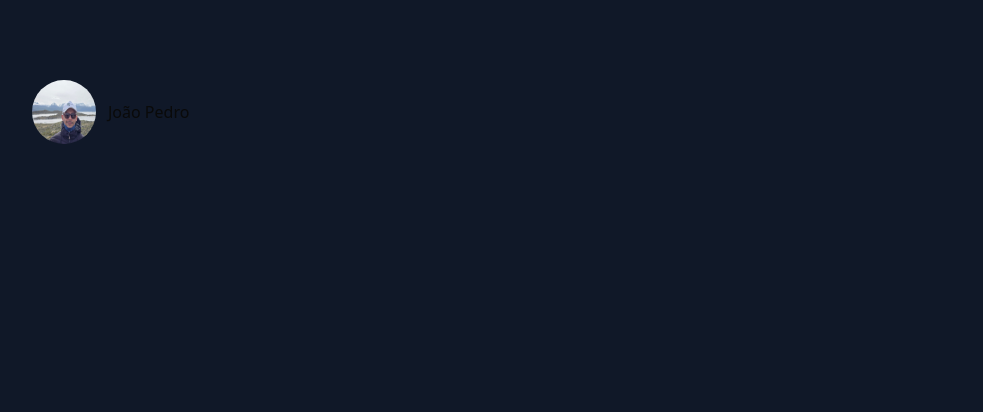
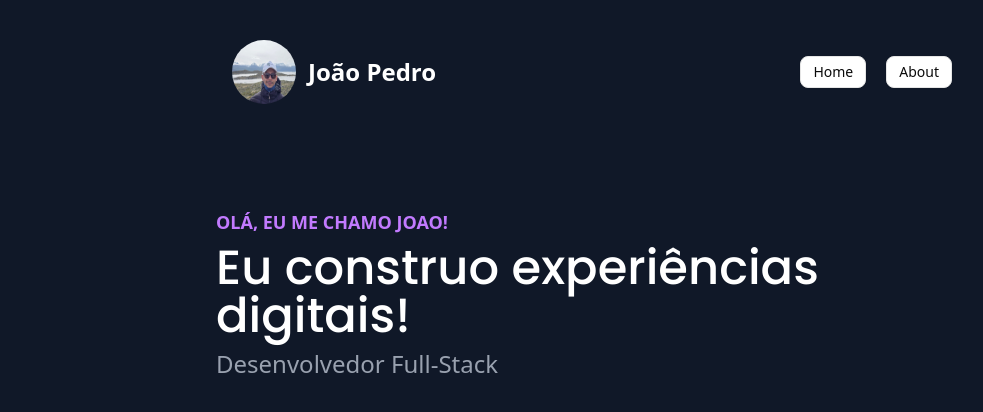
Before and after one commit to JoaoFPedro/profile-dev, a Next.js app: page / in a window 1280 px wide. Shown: the top 412 px of the page, without its empty margins (48-1031 px from the left). Built offline with nearby package versions, Linux system fonts and the light colour scheme.

Commit message:
feat: profile-description component

```diff
--- a/app/_components/header.tsx
+++ b/app/_components/header.tsx
@@ -1,15 +1,19 @@
+import NavigationMenu from "./navigation-menu";
 import { Avatar, AvatarFallback, AvatarImage } from "./ui/avatar";
 
 const Header = () => {
   return (
-    <div className="flex items-center justify-between p-20 text-center">
+    <div className="flex items-center justify-between p-10 text-center">
       <div className="flex items-center gap-3">
         <Avatar className="h-16 w-16">
           <AvatarImage src="/perfil.jpg" alt="@shadcn" />
           <AvatarFallback>CN</AvatarFallback>
         </Avatar>
-        <h1>João Pedro</h1>
+        <h1 className="text-2xl font-bold text-white">João Pedro</h1>
       </div>
+      <div className="flex-grow" />
+
+      <NavigationMenu />
     </div>
   );
 };
--- /dev/null
+++ b/app/_components/profile-description.tsx
@@ -0,0 +1,23 @@
+import { Poppins } from "next/font/google";
+
+const poppins = Poppins({
+  subsets: ["latin"],
+  weight: ["500"],
+});
+const ProfileDescription = () => {
+  return (
+    <div className="flex flex-col justify-center bg-gray-900 p-6 text-white">
+      <h1 className="text-lg font-semibold text-purple-400 uppercase">
+        Olá, eu me chamo Joao!
+      </h1>
+      <h1 className={`${poppins.className} mt-2 text-5xl font-bold`}>
+        Eu construo experiências digitais!
+      </h1>
+      <h1 className="mt-2 text-2xl font-light text-gray-400">
+        Desenvolvedor Full-Stack
+      </h1>
+    </div>
+  );
+};
+
+export default ProfileDescription;
--- /dev/null
+++ b/app/_components/ui/button.tsx
@@ -0,0 +1,59 @@
+import * as React from "react"
+import { Slot } from "@radix-ui/react-slot"
+import { cva, type VariantProps } from "class-variance-authority"
+
+import { cn } from "@/app/_lib/utils"
+
+const buttonVariants = cva(
+  "inline-flex items-center justify-center gap-2 whitespace-nowrap rounded-md text-sm font-medium transition-all disabled:pointer-events-none disabled:opacity-50 [&_svg]:pointer-events-none [&_svg:not([class*='size-'])]:size-4 shrink-0 [&_svg]:shrink-0 outline-none focus-visible:border-ring focus-visible:ring-ring/50 focus-visible:ring-[3px] aria-invalid:ring-destructive/20 dark:aria-invalid:ring-destructive/40 aria-invalid:border-destructive",
+  {
+    variants: {
+      variant: {
+        default:
+          "bg-primary text-primary-foreground shadow-xs hover:bg-primary/90",
+        destructive:
+          "bg-destructive text-white shadow-xs hover:bg-destructive/90 focus-visible:ring-destructive/20 dark:focus-visible:ring-destructive/40 dark:bg-destructive/60",
+        outline:
+          "border bg-background shadow-xs hover:bg-accent hover:text-accent-foreground dark:bg-input/30 dark:border-input dark:hover:bg-input/50",
+        secondary:
+          "bg-secondary text-secondary-foreground shadow-xs hover:bg-secondary/80",
+        ghost:
+          "hover:bg-accent hover:text-accent-foreground dark:hover:bg-accent/50",
+        link: "text-primary underline-offset-4 hover:underline",
+      },
+      size: {
+        default: "h-9 px-4 py-2 has-[>svg]:px-3",
+        sm: "h-8 rounded-md gap-1.5 px-3 has-[>svg]:px-2.5",
+        lg: "h-10 rounded-md px-6 has-[>svg]:px-4",
+        icon: "size-9",
+      },
+    },
+    defaultVariants: {
+      variant: "default",
+      size: "default",
+    },
+  }
+)
+
+function Button({
+  className,
+  variant,
+  size,
+  asChild = false,
+  ...props
+}: React.ComponentProps<"button"> &
+  VariantProps<typeof buttonVariants> & {
+    asChild?: boolean
+  }) {
+  const Comp = asChild ? Slot : "button"
+
+  return (
+    <Comp
+      data-slot="button"
+      className={cn(buttonVariants({ variant, size, className }))}
+      {...props}
+    />
+  )
+}
+
+export { Button, buttonVariants }
--- a/app/page.tsx
+++ b/app/page.tsx
@@ -1,9 +1,11 @@
 import Header from "./_components/header";
+import ProfileDescription from "./_components/profile-description";
 
 export default function Home() {
   return (
-    <>
+    <div className="space-y-10 px-60">
       <Header />
-    </>
+      <ProfileDescription />
+    </div>
   );
 }
```
